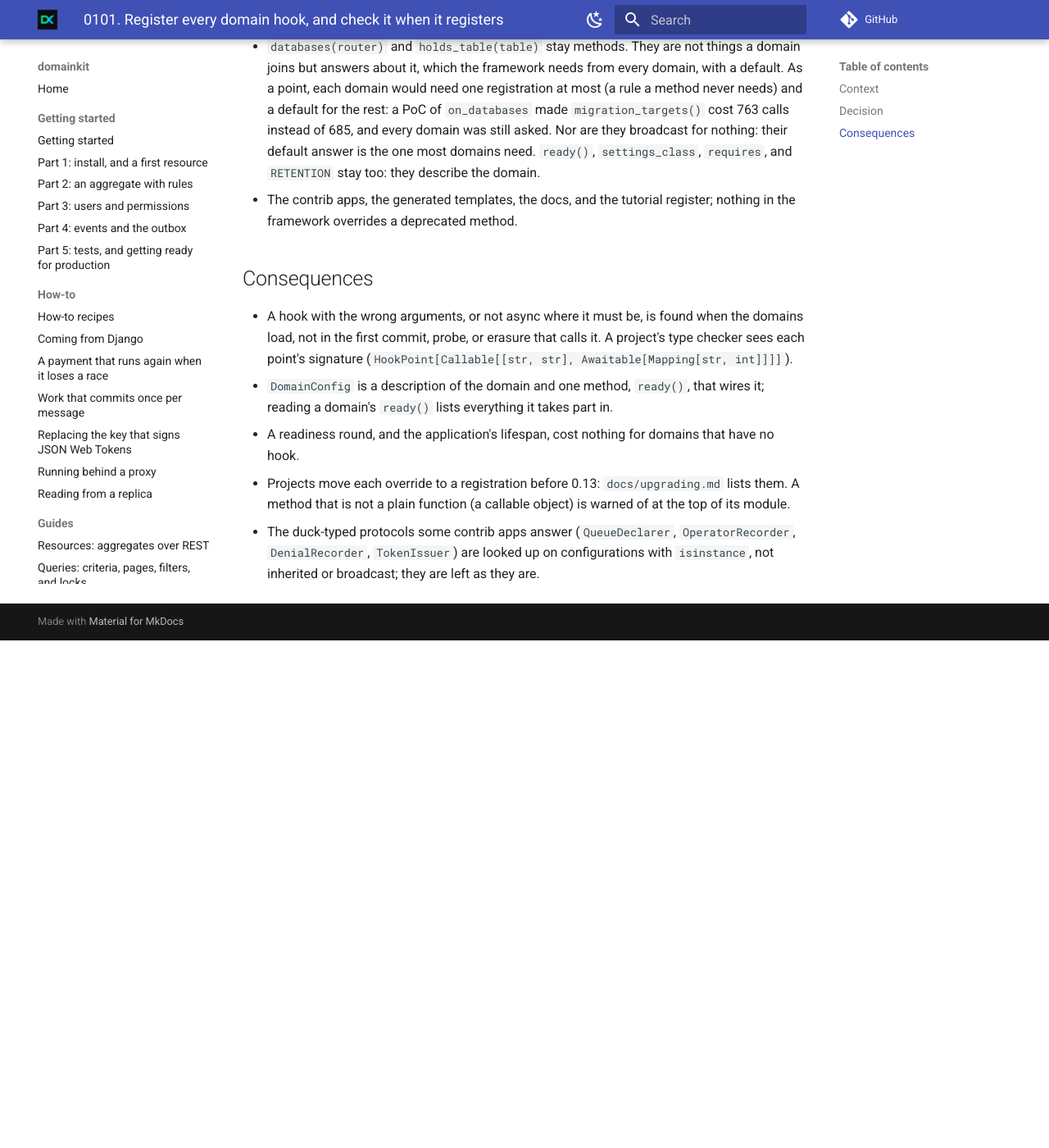
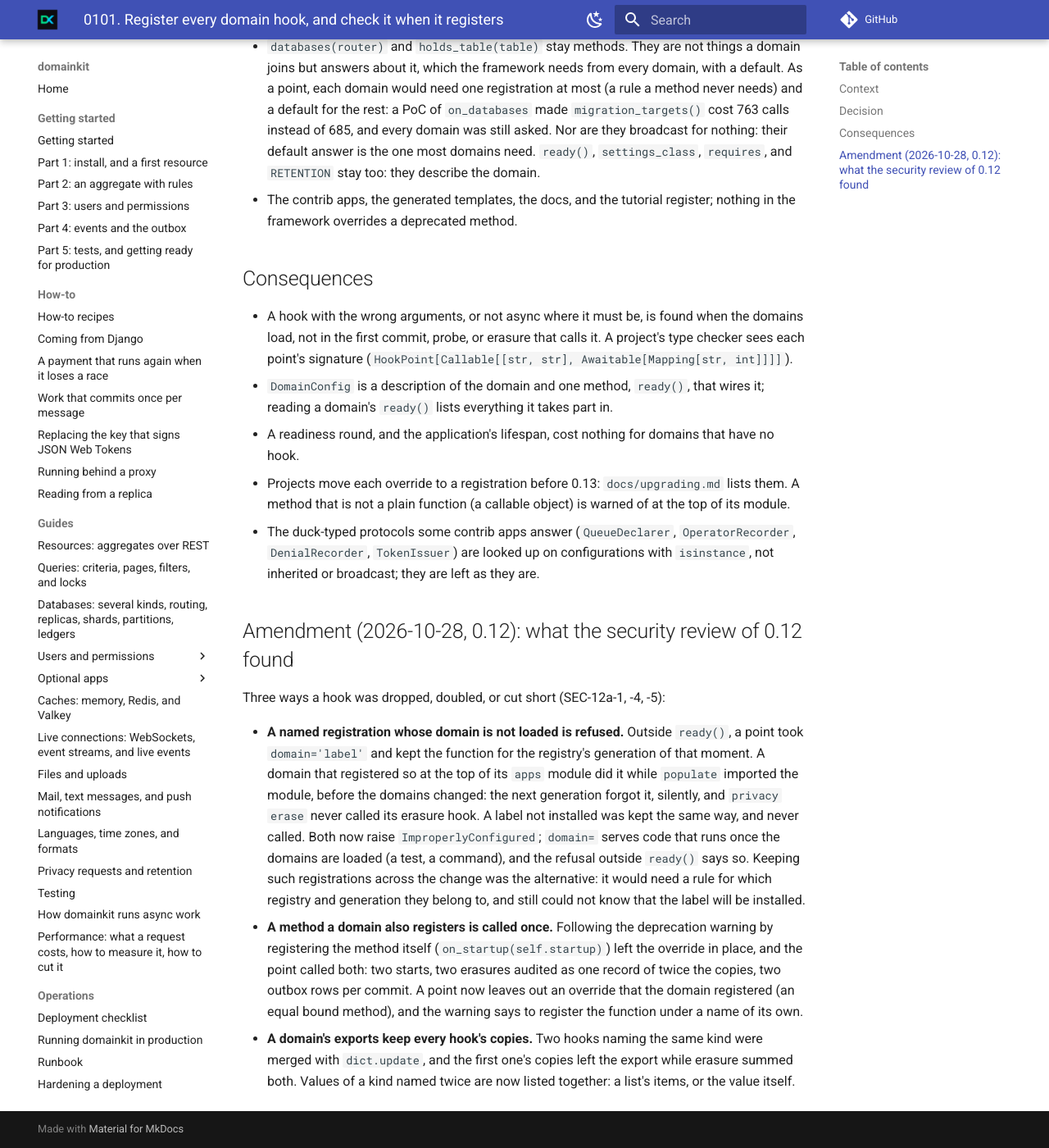
Before and after one commit to karimmattar/domainkit, an MkDocs documentation site: the page built from docs/adr/0101-register-every-domain-hook-and-check-it-when-it-registers.md, in a window 1280 px wide and 1400 px high, scrolled down 1990 px. Shown: the whole window at 82% size. Built offline with MkDocs 1.6.1 and Material for MkDocs 9.7.7, drawn with Linux system fonts in a browser that asks for light colours; comment, search, counter and statistics services are not loaded; before the commit the page ends 2771 px from its top, so only the background shows below that; some of the changed text lies outside the part shown.

Commit message:
Call a hook method a domain also registers once
SEC-12a-4: registering the method itself, on_startup(self.startup), the
shortest way to follow the deprecation warning, kept the override, and
the point called both: two starts, erasures audited as twice the copies,
two outbox rows per commit. A point now leaves out an override equal to
a function the domain registered, and the warning says to register the
function under a name of its own. ADR 0101 amended with SEC-12a-1, -4
and -5.

Co-Authored-By: Claude Opus 5.5 <noreply@anthropic.com>
Claude-Session: https://claude.ai/code/session_014uJXayYh3NvD9T21pNFndJ

```diff
--- a/docs/adr/0101-register-every-domain-hook-and-check-it-when-it-registers.md
+++ b/docs/adr/0101-register-every-domain-hook-and-check-it-when-it-registers.md
@@ -1,6 +1,6 @@
 # 0101. Register every domain hook, and check it when it registers
 
-- Status: Accepted
+- Status: Accepted; amended 2026-10-28 (at the end)
 - Date: 2026-10-28
 - Amends: [0085](0085-register-hooks-by-type-for-the-domains-that-have-them.md)
 
@@ -111,3 +111,31 @@ registered. A readiness round started a task and a timer for each of the
   `OperatorRecorder`, `DenialRecorder`, `TokenIssuer`) are looked up on
   configurations with `isinstance`, not inherited or broadcast; they are
   left as they are.
+
+## Amendment (2026-10-28, 0.12): what the security review of 0.12 found
+
+Three ways a hook was dropped, doubled, or cut short (SEC-12a-1, -4, -5):
+
+- **A named registration whose domain is not loaded is refused.** Outside
+  `ready()`, a point took `domain='label'` and kept the function for the
+  registry's generation of that moment. A domain that registered so at the
+  top of its `apps` module did it while `populate` imported the module,
+  before the domains changed: the next generation forgot it, silently,
+  and `privacy erase` never called its erasure hook. A label not installed
+  was kept the same way, and never called. Both now raise
+  `ImproperlyConfigured`; `domain=` serves code that runs once the domains
+  are loaded (a test, a command), and the refusal outside `ready()` says
+  so. Keeping such registrations across the change was the alternative:
+  it would need a rule for which registry and generation they belong to,
+  and still could not know that the label will be installed.
+- **A method a domain also registers is called once.** Following the
+  deprecation warning by registering the method itself
+  (`on_startup(self.startup)`) left the override in place, and the point
+  called both: two starts, two erasures audited as one record of twice
+  the copies, two outbox rows per commit. A point now leaves out an
+  override that the domain registered (an equal bound method), and the
+  warning says to register the function under a name of its own.
+- **A domain's exports keep every hook's copies.** Two hooks naming the
+  same kind were merged with `dict.update`, and the first one's copies
+  left the export while erasure summed both. Values of a kind named twice
+  are now listed together: a list's items, or the value itself.
```
Also changed, not shown: 3 other files.
